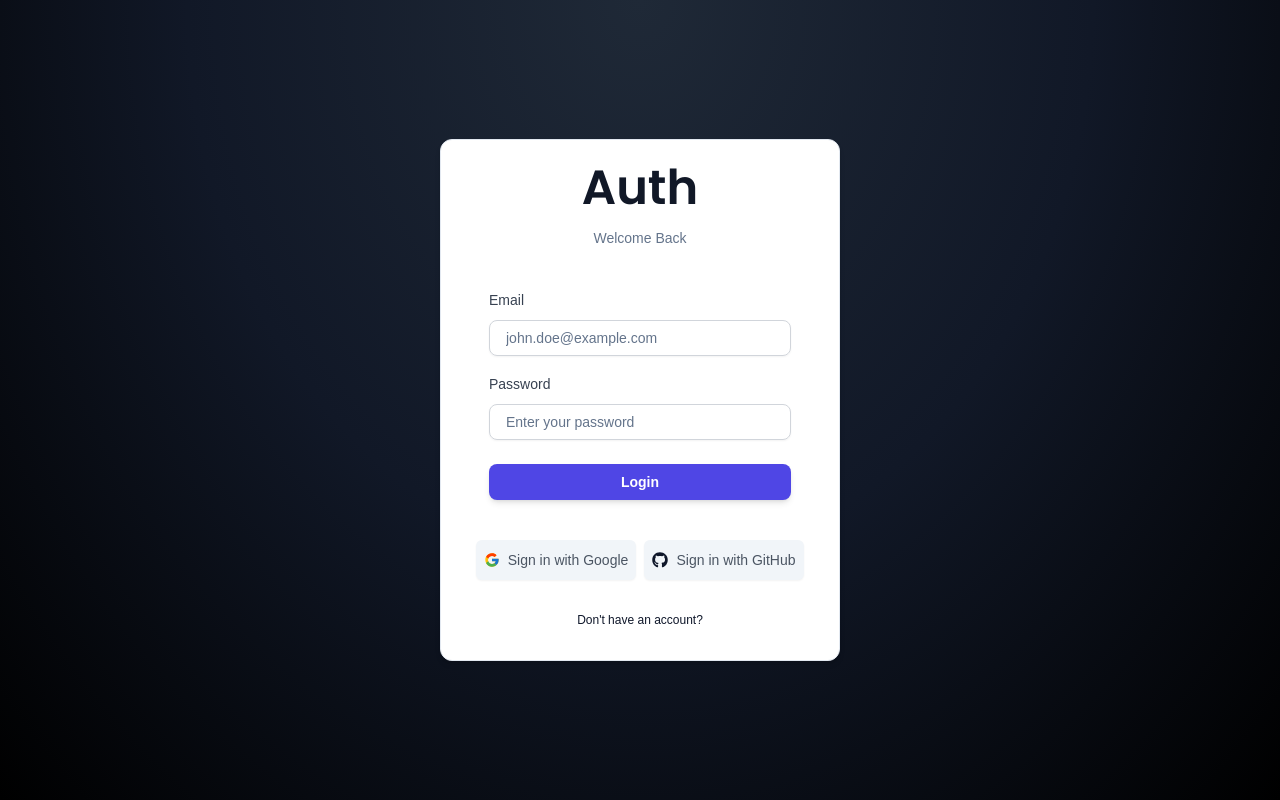
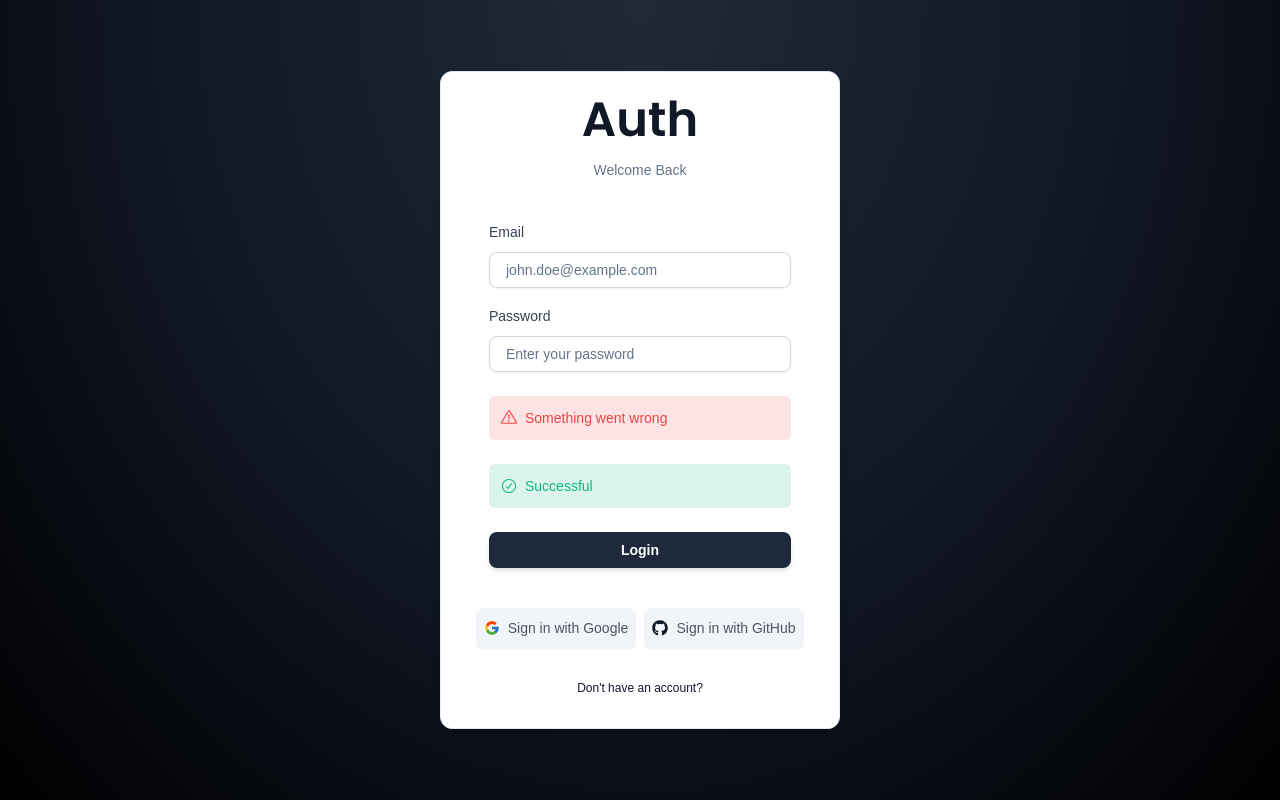
Before and after one commit to loremdev2/next-auth, a Next.js app: page /auth/login in a window 1280 px wide. Built offline with nearby package versions, Linux system fonts and the light colour scheme.

Commit message:
Added FormError

```diff
--- /dev/null
+++ b/actions/login.ts
@@ -0,0 +1,5 @@
+"use server";
+
+export const login = async (values: any) => {
+    console.log(values);
+};
--- a/components/auth/login-form.tsx
+++ b/components/auth/login-form.tsx
@@ -16,6 +16,9 @@ import {
 import { Input } from "@/components/ui/input";
 import { Button } from "../ui/button";
 import { useEffect, useState } from "react";
+import FormError from "../form-error";
+import FormSuccess from "../form-success";
+import { login } from "@/actions/login";
 
 const LoginForm = () => {
 	const [errorMessageVisible, setErrorMessageVisible] = useState(false);
@@ -38,8 +41,9 @@ const LoginForm = () => {
 		}
 	}, [errorMessageVisible]);
 
-	const onSubmit = (data: LoginSchemaType) => {
-		console.log("Form Data:", data);
+	const onSubmit = (values: LoginSchemaType) => {
+		login(values);
+		console.log("Form Data:", values);
 		// Handle login logic here
 	};
 
@@ -79,9 +83,7 @@ const LoginForm = () => {
 											/>
 										</FormControl>
 										{errorMessageVisible && (
-											<FormMessage className="text-red-500 text-sm mt-1">
-												Email is required.
-											</FormMessage>
+											<FormMessage className="text-red-500 text-sm mt-1" />
 										)}
 									</FormItem>
 								)}
@@ -104,15 +106,18 @@ const LoginForm = () => {
 												className="border border-gray-300 rounded-lg px-4 py-2 focus:ring-2 focus:ring-indigo-500 focus:outline-none"
 											/>
 										</FormControl>
-										<FormMessage className="text-red-500 text-sm mt-1" />
+										{errorMessageVisible && (
+											<FormMessage className="text-red-500 text-sm mt-1" />
+										)}
 									</FormItem>
 								)}
 							/>
 						</div>
-
+						<FormError message="Something went wrong" />
+						<FormSuccess message="Successful" />
 						<Button
 							type="submit"
-							className="w-full bg-indigo-600 text-white font-semibold py-2 rounded-lg shadow-md hover:bg-indigo-700 focus:ring-2 focus:ring-indigo-500 focus:outline-none"
+							className="w-full bg-slate-800 text-white font-semibold py-2 rounded-lg shadow-md hover:bg-slate-600 focus:ring-2 focus:ring-indigo-500 focus:outline-none"
 						>
 							Login
 						</Button>
--- /dev/null
+++ b/components/form-error.tsx
@@ -0,0 +1,17 @@
+import { ExclamationTriangleIcon } from "@radix-ui/react-icons";
+
+interface FormErrorProps {
+    message?: string;
+}
+
+const FormError = ({ message }: FormErrorProps) => {
+    if (!message) return null;
+    return (
+        <div className="bg-destructive/15 p-3 rounded-md flex items-center gap-x-2 text-sm text-destructive">
+            <ExclamationTriangleIcon className="h-4 w-4" />
+            <p>{message}</p>
+        </div>
+    );
+};
+
+export default FormError;
--- /dev/null
+++ b/components/form-success.tsx
@@ -0,0 +1,17 @@
+import { CheckCircledIcon } from "@radix-ui/react-icons";
+
+interface FormSuccessProps {
+    message?: string;
+}
+
+const FormSuccess = ({ message }: FormSuccessProps) => {
+    if (!message) return null;
+    return (
+        <div className="bg-emerald-500/15 p-3 rounded-md flex items-center gap-x-2 text-sm text-emerald-500">
+            <CheckCircledIcon className="h-4 w-4" />
+            <p>{message}</p>
+        </div>
+    );
+};
+
+export default FormSuccess;
--- a/package.json
+++ b/package.json
@@ -10,6 +10,7 @@
   },
   "dependencies": {
     "@hookform/resolvers": "^3.9.1",
+    "@radix-ui/react-icons": "^1.3.2",
     "@radix-ui/react-label": "^2.1.1",
     "@radix-ui/react-slot": "^1.1.1",
     "class-variance-authority": "^0.7.1",
--- a/schemas/index.ts
+++ b/schemas/index.ts
@@ -2,8 +2,12 @@ import * as z from "zod"
 
 
 export const LoginSchema = z.object({
-    email: z.string().email(),
-    password: z.string()
+    email: z.string().email({
+        message: "Email is required"
+    }),
+    password: z.string().min(1, {
+        message: "Password is required"
+    }),
 });
 
 
```
Also changed, not shown: 1 other file (tests, documents, lock files or other folders).
